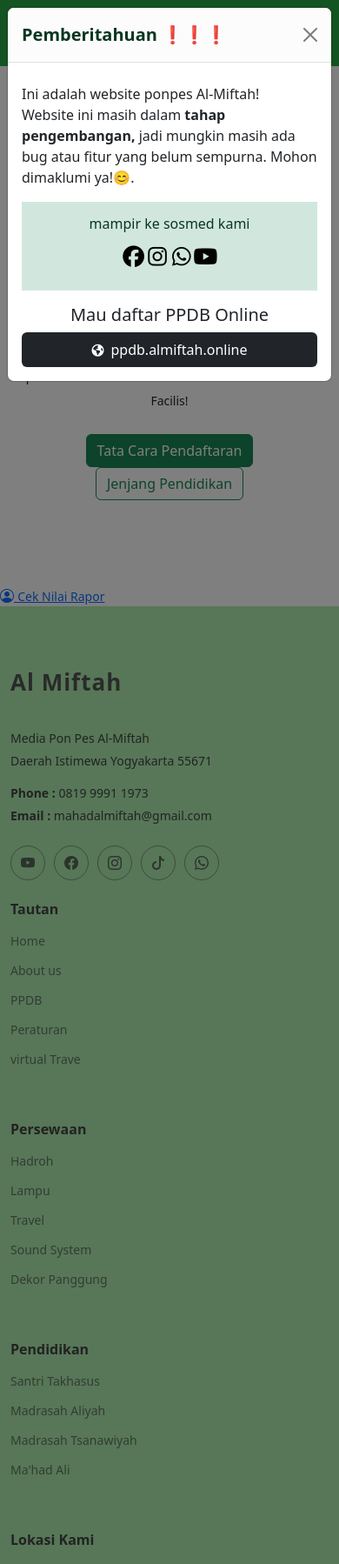
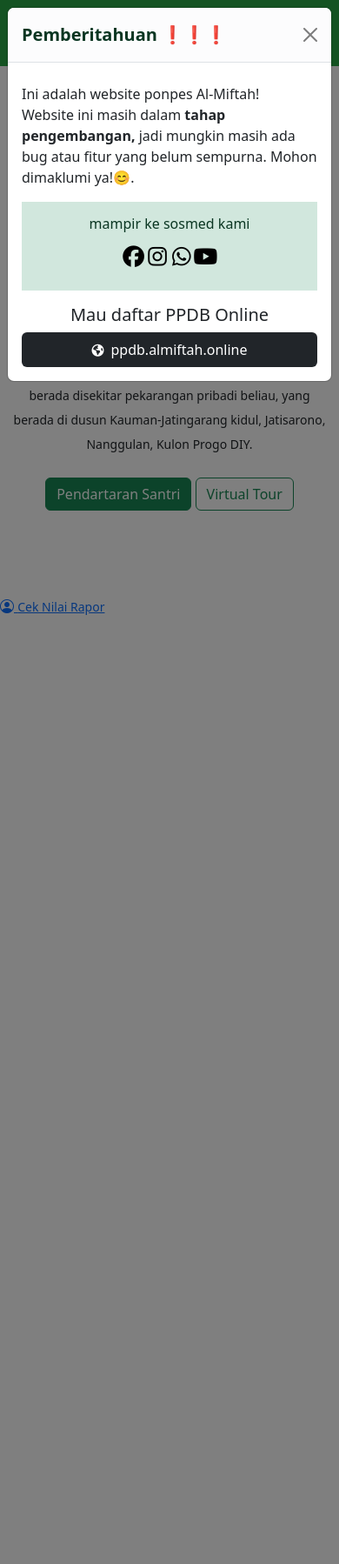
Before and after one commit to Muhsin-IT/profil-ponpes, a PHP site: page /index.php in a window 390 px wide. Shown: the top 1798 px of the page at 87% size. Run offline with PHP 8.4, Linux system fonts and the light colour scheme.

Commit message:
update liburan

```diff
--- a/assets/css/main.css
+++ /dev/null
@@ -1,131 +0,0 @@
-/* Global Colors - The following color variables are used throughout the website. Updating them here will change the color scheme of the entire website */
-:root {
-  --background-color: #afefb0; /* Background color for the entire website, including individual sections */
-  --default-color: #444444; /* Default color used for the majority of the text content across the entire website */
-  --heading-color: #555555; /* Color for headings, subheadings and title throughout the website */
-  --accent-color: #3fbbc0; /* Accent color that represents your brand on the website. It's used for buttons, links, and other elements that need to stand out */
-  --surface-color: #ffffff; /* The surface color is used as a background of boxed elements within sections, such as cards, icon boxes, or other elements that require a visual separation from the global background. */
-  --contrast-color: #ffffff; /* Contrast color for text, ensuring readability against backgrounds of accent, heading, or default colors. */
-}
-
-/*--------------------------------------------------------------
-# Global Footer
---------------------------------------------------------------*/
-
-.footer {
-  color: var(--default-color);
-  background-color: var(--background-color);
-  font-size: 14px;
-  position: relative;
-}
-
-.footer a {
-  text-decoration: none;
-}
-
-.footer .footer-top {
-  padding-top: 50px;
-}
-
-.footer .footer-about .logo {
-  line-height: 1;
-  margin-bottom: 25px;
-}
-
-.footer .footer-about .logo img {
-  max-height: 40px;
-  margin-right: 6px;
-}
-
-.footer .footer-about .logo span {
-  color: var(--heading-color);
-  font-family: var(--heading-font);
-  font-size: 26px;
-  font-weight: 700;
-  letter-spacing: 1px;
-}
-
-.footer .footer-about p {
-  font-size: 14px;
-  font-family: var(--heading-font);
-}
-
-.footer .social-links a {
-  display: flex;
-  align-items: center;
-  justify-content: center;
-  width: 40px;
-  height: 40px;
-  border-radius: 50%;
-  border: 1px solid color-mix(in srgb, var(--default-color), transparent 50%);
-  font-size: 16px;
-  color: color-mix(in srgb, var(--default-color), transparent 20%);
-  margin-right: 10px;
-  transition: 0.3s;
-}
-
-.footer .social-links a:hover {
-  color: var(--accent-color);
-  border-color: var(--accent-color);
-}
-
-.footer h4 {
-  font-size: 16px;
-  font-weight: bold;
-  position: relative;
-  padding-bottom: 12px;
-}
-
-.footer .footer-links {
-  margin-bottom: 30px;
-}
-
-.footer .footer-links ul {
-  list-style: none;
-  padding: 0;
-  margin: 0;
-}
-
-.footer .footer-links ul i {
-  padding-right: 2px;
-  font-size: 12px;
-  line-height: 0;
-}
-
-.footer .footer-links ul li {
-  padding: 10px 0;
-  display: flex;
-  align-items: center;
-}
-
-.footer .footer-links ul li:first-child {
-  padding-top: 0;
-}
-
-.footer .footer-links ul a {
-  color: color-mix(in srgb, var(--default-color), transparent 30%);
-  display: inline-block;
-  line-height: 1;
-}
-
-.footer .footer-links ul a:hover {
-  color: var(--accent-color);
-}
-
-.footer .footer-contact p {
-  margin-bottom: 5px;
-}
-
-.footer .copyright {
-  padding: 25px 0;
-  border-top: 1px solid color-mix(in srgb, var(--default-color), transparent 90%);
-}
-
-.footer .copyright p {
-  margin-bottom: 0;
-}
-
-.footer .credits {
-  margin-top: 8px;
-  font-size: 13px;
-}
--- a/index.php
+++ b/index.php
@@ -115,11 +115,11 @@
         <div class="container">
             <div class="hero-box d-flex align-items-canter justify-content-between flex-md-row flex-column gap-md-0 gap-5">
                 <div class="box">
-                    <h1 class="fw-bold mb-3">Pndaftaran <br>Santri Baru <br>2025 <span class="text-success">Telah Di Buka</span></h1>
-                    <p class="lh-lg mb-4">Lorem, ipsum dolor sit amet consectetur adipisicing elit. Repudiandae tempore, aspernatur eius repellat perferendis assumenda earum vero ratione dolor? Facilis!</p>
+                    <h1 class="fw-bold mb-3">Pondok Pesantren<br><span class="text-success">Al-Miftah </span>Kauman</h1>
+                    <p class="lh-lg mb-4 text-justify">Pondok Pesantren Al-Miftah didirikan oleh KH.R. Ichsan Asyhari pada tahun 1964, sekembalinya beliau dari menuntut ilmu ke beberapa pondok pesantren besar di sekitar Jawa tengah dan Jawa timur. Pendirian ini berada disekitar pekarangan pribadi beliau, yang berada di dusun Kauman-Jatingarang kidul, Jatisarono, Nanggulan, Kulon Progo DIY.</p>
                     <div>
-                        <a href="ppdb.php" class="btn btn-success">Tata Cara Pendaftaran</a>
-                        <a href="#" class="btn btn-outline-success">Jenjang Pendidikan</a>
+                        <a href="ppdb.php" class="btn btn-success">Pendartaran Santri</a>
+                        <a href="#" class="btn btn-outline-success">Virtual Tour</a>
                     </div>
                 </div>
                 <div class="box logo">
--- a/partialis/footer.php
+++ b/partialis/footer.php
@@ -1,38 +1,10 @@
- <!-- footer -->
- <!-- <div class="container-fluid py-5 text-dark" style="background-color:hsla(148, 70.40%, 56.30%, 0.64);">
-     <div class="container">
-         <h5 class="text-center mb-5"><strong>Temui Kami</strong></h5>
-         <div class="row justify-content-center">
-             <div class="col-sm-1 col-1 d-flex justify-content-center mb-2">
-                 <a href="https://web.facebook.com/almiftahkauman/" target="_blank" rel="noopener noreferrer" class="no-decoration"><i class="fab fa-facebook fs-2"></i></a>
-             </div>
-             <div class="col-sm-1 col-1 d-flex justify-content-center mb-2">
-                 <a href="https://www.instagram.com/almiftahkauman/" target="_blank" rel="noopener noreferrer" class="no-decoration"><i class="fab fa-instagram fs-2"></i></a>
-             </div>
-             <div class="col-sm-1 col-1 d-flex justify-content-center mb-2">
-                 <a href="https://wa.me/6281999911973" target="_blank" rel="noopener noreferrer" class="no-decoration"><i class="fa-brands fa-whatsapp fs-2"></i></a>
-             </div>
-             <div class="col-sm-1 col-1 d-flex justify-content-center mb-2">
-                 <a href="https://www.youtube.com/@almiftahkauman1973" target="_blank" rel="noopener noreferrer" class="no-decoration"><i class="fab fa-youtube fs-2"></i></a>
-             </div>
-         </div>
-     </div>
- </div>
-
- <div class="container-fluid py-3 text-dark mt-1" style="background-color:hsla(148, 83.40%, 44.90%, 0.64);">
-     <div class="container d-flex justify-content-between">
-         <label>&copy; 2025 pon pes Al-Miftah Kauman</label>
-         <label>Created by Muhsin</label>
-     </div>
- </div> -->
-
 <footer id="footer" class="footer light-background">
 
     <div class="container footer-top">
         <div class="row gy-4">
             <div class="col-lg-3 col-md-6 footer-about">
                 <a href="index.php" class="logo d-flex align-items-center">
-                     <span class="sitename">Al Miftah</span>
+                    <span class="no-decoration">Al Miftah</span>
                 </a>
                 <div class="footer-contact pt-3">
                     <p>Media Pon Pes Al-Miftah </p>
@@ -53,18 +25,18 @@
             <div class="col-lg-2 col-md-3 footer-links">
                 <h4>Tautan</h4>
                 <ul>
-                     <li><a href="#">Home</a></li>
-                     <li><a href="#">About us</a></li>
-                     <li><a href="#">PPDB</a></li>
-                     <li><a href="#">Peraturan</a></li>
-                     <li><a href="#">virtual Trave</a></li>
+                    <li><a href="index.php">Home</a></li>
+                    <li><a href="about.php">About us</a></li>
+                    <li><a href="psb.php">PSB Onlien</a></li>
+                    <li><a href="SK.php">Peraturan</a></li>
+                    <li><a href="#">Virtual Tour</a></li>
                 </ul>
             </div>
 
             <div class="col-lg-2 col-md-3 footer-links">
                 <h4>Persewaan</h4>
                 <ul>
-                     <li><a href="#">Hadroh</a></li>
+                    <li><a href="https://hubbunnabi.almiftah.web.id">Hadroh</a></li>
                     <li><a href="#">Lampu</a></li>
                     <li><a href="#">Travel</a></li>
                     <li><a href="#">Sound System</a></li>
--- a/partialis/navbarDekstop.php
+++ b/partialis/navbarDekstop.php
@@ -1,56 +1,7 @@
     <link rel="stylesheet" href="https://cdn.jsdelivr.net/npm/bootstrap-icons@1.13.1/font/bootstrap-icons.min.css">
     <!-- ---- -->
-    <link href="assets/css/main.css" rel="stylesheet">
+    <link href="partialis/partials.css" rel="stylesheet">
 
-    <style>
-        .bottom-nav {
-            position: fixed;
-            bottom: 0;
-            left: 0;
-            right: 0;
-            background-color: #28a745;
-            border-top: 1px solid #444;
-            display: flex;
-            justify-content: space-around;
-            padding: 10px 0;
-            z-index: 999;
-        }
-
-        .bottom-nav a {
-            color: #ccc;
-            text-decoration: none;
-            font-size: 14px;
-            display: flex;
-            flex-direction: column;
-            align-items: center;
-        }
-
-        .bottom-nav a.active,
-        .bottom-nav a:hover {
-            color: #fbff07ff;
-        }
-
-        .bottom-nav i {
-            font-size: 1.4rem;
-        }
-
-        /* nav atass */
-        .navbar .nav-link.active {
-            background-color: #ffc107;
-            /* kuning Bootstrap */
-            color: #000 !important;
-            /* biar kontras */
-            border-radius: 0.5rem;
-            font-weight: bold;
-        }
-
-        /* Aktifkan padding hanya di layar kecil */
-        @media (max-width: 991.98px) {
-            body {
-                padding-bottom: 70px;
-            }
-        }
-    </style>
 
     <!-- Bottom Navigation -->
 
@@ -64,8 +15,8 @@
             </a>
 
             <!-- Tulisan "Daftar PPDB" dengan link -->
-            <a href="https://ppdb.almiftah.online" target="_blank" class="bg-warning text-dark fw-bold px-3 py-1 rounded-pill shadow ms-auto me-4 text-decoration-none">
-                PPDB Online
+            <a href="https://ppdb.almiftah.online" target="_blank" class="ppdbatas bg-warning text-dark fw-bold px-3 py-1 rounded-pill shadow ms-auto me-4 text-decoration-none">
+                PSB Online
             </a>
 
             <!-- Menu Navbar (Hanya tampil di layar besar) -->
@@ -78,7 +29,7 @@
                         <a class="nav-link <?= basename($_SERVER['PHP_SELF']) == 'about.php' ? 'active' : '' ?>" href="about.php">About</a>
                     </li>
                     <li class="nav-item">
-                        <a class="nav-link <?= basename($_SERVER['PHP_SELF']) == 'ppdb.php' ? 'active' : '' ?>" href="ppdb.php">Panduan PPDB</a>
+                        <a class="nav-link <?= basename($_SERVER['PHP_SELF']) == 'psb.php' ? 'active' : '' ?>" href="psb.php">Panduan PSB</a>
                     </li>
                     <li class="nav-item">
                         <a class="nav-link <?= basename($_SERVER['PHP_SELF']) == 'rapor/index.php' ? 'active' : '' ?>" href="rapor/index.php">Peraturan</a>
@@ -101,9 +52,9 @@
             <i class="bi bi-building-fill-exclamation"></i>
             <small>About</small>
         </a>
-        <a href="/ppdb.php" class="<?= basename($_SERVER['PHP_SELF']) == 'ppdb.php' ? 'active' : '' ?>">
+        <a href="/psb.php" class="<?= basename($_SERVER['PHP_SELF']) == 'psb.php' ? 'active' : '' ?>">
             <i class="bi bi-person-lines-fill"></i>
-            <small>PPDB</small>
+            <small>PSB</small>
         </a>
         <a href="/SK.php" class="<?= basename($_SERVER['PHP_SELF']) == 'SK.php' ? 'active' : '' ?>">
             <i class="bi bi-book"></i>
--- a/partialis/partials.css
+++ b/partialis/partials.css
@@ -0,0 +1,196 @@
+/* Global Colors - The following color variables are used throughout the website. Updating them here will change the color scheme of the entire website */
+:root {
+  --background-color: #afefb0; /* Background color for the entire website, including individual sections */
+  --default-color: #444444; /* Default color used for the majority of the text content across the entire website */
+  --heading-color: #555555; /* Color for headings, subheadings and title throughout the website */
+  --accent-color: #3fbbc0; /* Accent color that represents your brand on the website. It's used for buttons, links, and other elements that need to stand out */
+  --surface-color: #ffffff; /* The surface color is used as a background of boxed elements within sections, such as cards, icon boxes, or other elements that require a visual separation from the global background. */
+  --contrast-color: #ffffff; /* Contrast color for text, ensuring readability against backgrounds of accent, heading, or default colors. */
+}
+
+
+/* -------------------------------------------------------------- */
+/* header */
+/* ---------------------------------------------------------------- */
+
+        .bottom-nav {
+            position: fixed;
+            bottom: 0;
+            left: 0;
+            right: 0;
+            background-color: #28a745;
+            border-top: 1px solid #444;
+            display: flex;
+            justify-content: space-around;
+            padding: 10px 0;
+            z-index: 999;
+        }
+
+        .bottom-nav a {
+            color: #ccc;
+            text-decoration: none;
+            font-size: 14px;
+            display: flex;
+            flex-direction: column;
+            align-items: center;
+        }
+
+        .bottom-nav a.active,
+        .bottom-nav a:hover {
+            color: #fbff07ff;
+        }
+
+        .bottom-nav i {
+            font-size: 1.4rem;
+        }
+
+        /* nav atass */
+        .navbar .nav-link.active {
+            background-color: #ffc107;
+            /* kuning Bootstrap */
+            color: #000 !important;
+            /* biar kontras */
+            border-radius: 0.5rem;
+            font-weight: bold;
+        }
+
+        /* Aktifkan padding hanya di layar kecil */
+        @media (max-width: 991.98px) {
+            body {
+                padding-bottom: 70px;
+            }
+        }
+
+        @media (max-width: 355px) {
+            .ppdbatas {
+                display: none;
+            }
+        }
+
+
+/*--------------------------------------------------------------
+# Global Footer
+--------------------------------------------------------------*/
+
+.footer {
+  color: var(--default-color);
+  background-color: var(--background-color);
+  font-size: 14px;
+  position: relative;
+}
+
+.footer a {
+  text-decoration: none;
+}
+
+.footer .footer-top {
+  padding-top: 50px;
+}
+
+.footer .footer-about .logo {
+  line-height: 1;
+  margin-bottom: 25px;
+}
+
+.footer .footer-about .logo img {
+  max-height: 40px;
+  margin-right: 6px;
+}
+
+.footer .footer-about .logo span {
+  color: var(--heading-color);
+  font-family: var(--heading-font);
+  font-size: 26px;
+  font-weight: 700;
+  letter-spacing: 1px;
+}
+
+.footer .footer-about p {
+  font-size: 14px;
+  font-family: var(--heading-font);
+}
+
+.footer .social-links a {
+  display: flex;
+  align-items: center;
+  justify-content: center;
+  width: 40px;
+  height: 40px;
+  border-radius: 50%;
+  border: 1px solid color-mix(in srgb, var(--default-color), transparent 50%);
+  font-size: 16px;
+  color: color-mix(in srgb, var(--default-color), transparent 20%);
+  margin-right: 10px;
+  transition: 0.3s;
+}
+
+.footer .social-links a:hover {
+  color: var(--accent-color);
+  border-color: var(--accent-color);
+}
+
+.footer h4 {
+  font-size: 16px;
+  font-weight: bold;
+  position: relative;
+  padding-bottom: 12px;
+}
+
+.footer .footer-links {
+  margin-bottom: 30px;
+}
+
+.footer .footer-links ul {
+  list-style: none;
+  padding: 0;
+  margin: 0;
+}
+
+.footer .footer-links ul i {
+  padding-right: 2px;
+  font-size: 12px;
+  line-height: 0;
+}
+
+.footer .footer-links ul li {
+  padding: 10px 0;
+  display: flex;
+  align-items: center;
+}
+
+.footer .footer-links ul li:first-child {
+  padding-top: 0;
+}
+
+.footer .footer-links ul a {
+  color: color-mix(in srgb, var(--default-color), transparent 30%);
+  display: inline-block;
+  line-height: 1;
+}
+
+.footer .footer-links ul a:hover {
+  color: var(--accent-color);
+}
+
+.footer .footer-contact p {
+  margin-bottom: 5px;
+}
+
+.footer .copyright {
+  padding: 25px 0;
+  border-top: 1px solid color-mix(in srgb, var(--default-color), transparent 90%);
+}
+
+.footer .copyright p {
+  margin-bottom: 0;
+}
+
+.footer .credits {
+  margin-top: 8px;
+  font-size: 13px;
+}
+
+@media (max-width:425px) {
+    .footer {
+        display: none;
+    }}
```
Also changed, not shown: psb.php (renamed from ppdb.php). Lines whose indentation alone changed are shown as unchanged.
